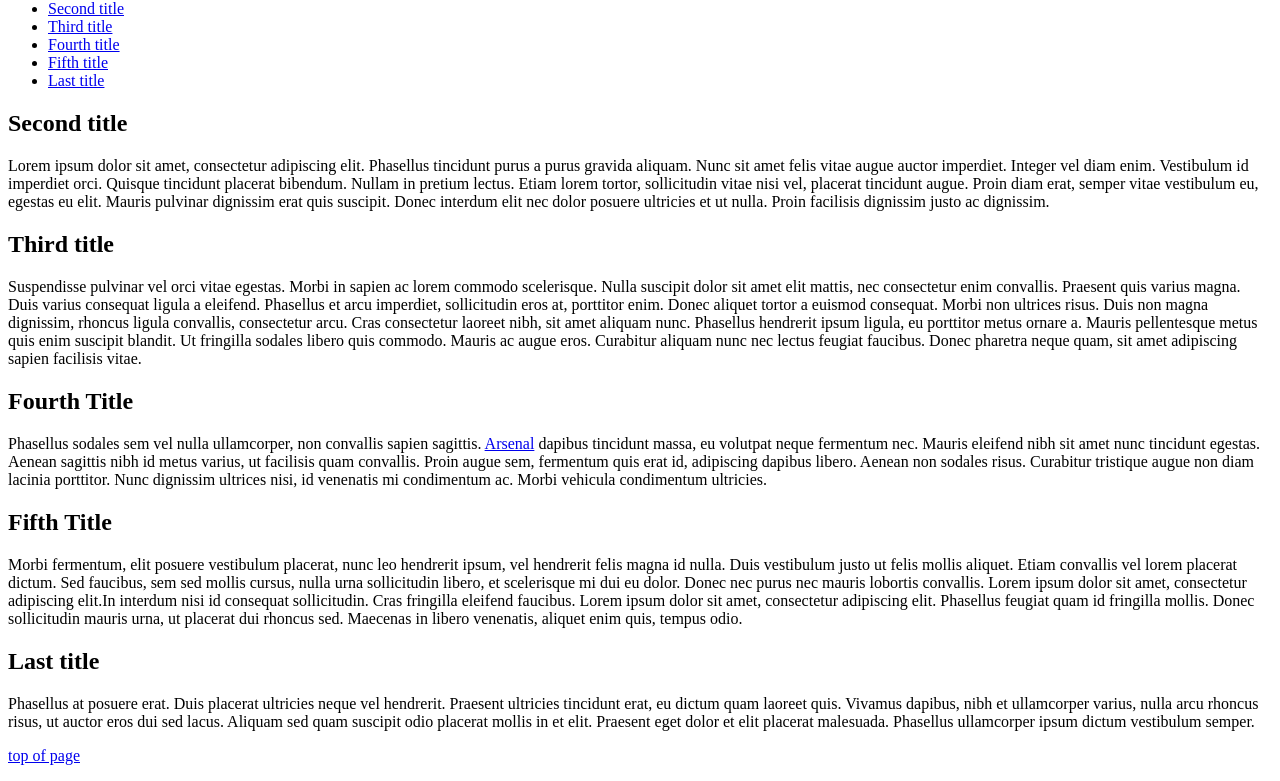
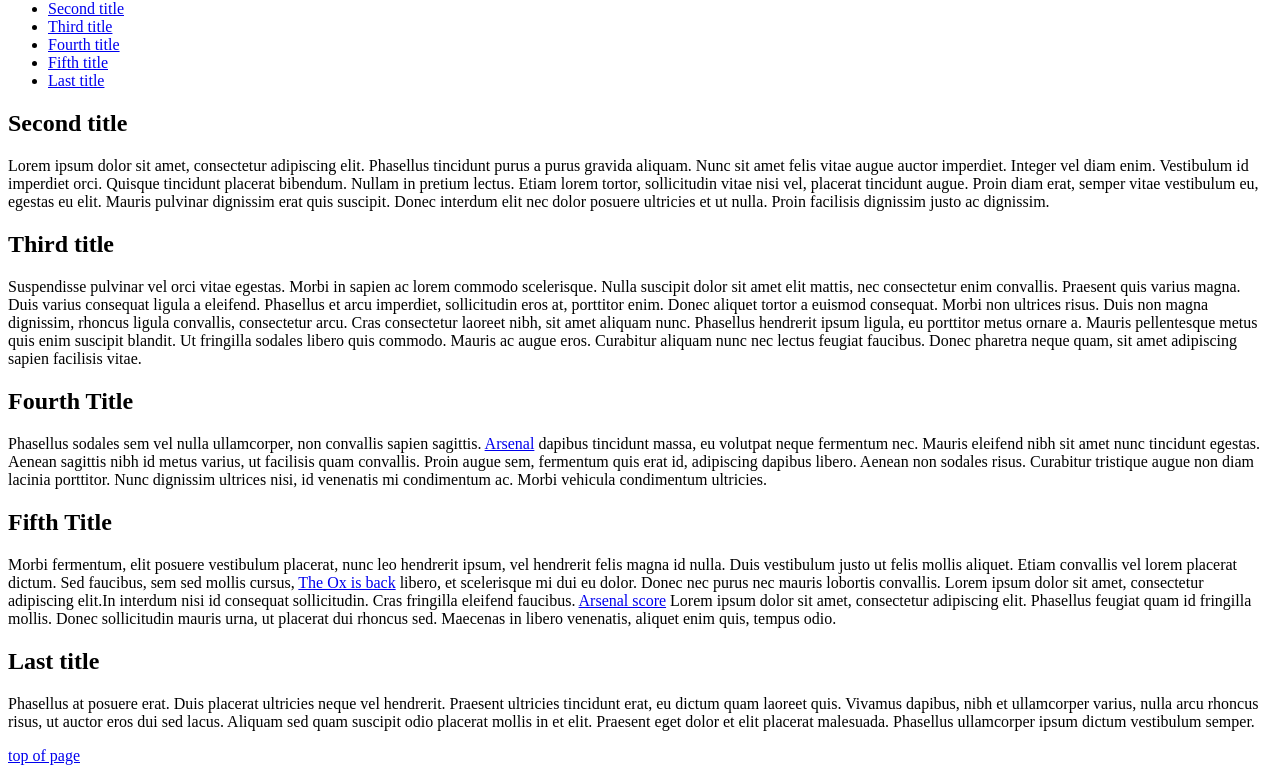
Before and after one commit to Hanastevenson/GA, a plain HTML site: page week1/link_exercise/index.html in a window 1280 px wide. Shown: the part 66-847 px from the top of the page. Drawn offline with Linux system fonts and the light colour scheme.

Commit message:
linking images - directory structure

```diff
--- a/week1/link_exercise/index.html
+++ b/week1/link_exercise/index.html
@@ -21,7 +21,7 @@
 		Phasellus sodales sem vel nulla ullamcorper, non convallis sapien sagittis. <a href="http://www.arsenal.com"> Arsenal</a> dapibus tincidunt massa, eu volutpat neque fermentum nec. Mauris eleifend nibh sit amet nunc tincidunt egestas. Aenean sagittis nibh id metus varius, ut facilisis quam convallis. Proin augue sem, fermentum quis erat id, adipiscing dapibus libero. Aenean non sodales risus. Curabitur tristique augue non diam lacinia porttitor. Nunc dignissim ultrices nisi, id venenatis mi condimentum ac. Morbi vehicula condimentum ultricies.
 
 		<h2 id="fifth_title">Fifth Title</h2>
-		Morbi fermentum, elit posuere vestibulum placerat, nunc leo hendrerit ipsum, vel hendrerit felis magna id nulla. Duis vestibulum justo ut felis mollis aliquet. Etiam convallis vel lorem placerat dictum. Sed faucibus, sem sed mollis cursus, nulla urna sollicitudin libero, et scelerisque mi dui eu dolor. Donec nec purus nec mauris lobortis convallis. Lorem ipsum dolor sit amet, consectetur adipiscing elit.In interdum nisi id consequat sollicitudin. Cras fringilla eleifend faucibus. Lorem ipsum dolor sit amet, consectetur adipiscing elit. Phasellus feugiat quam id fringilla mollis. Donec sollicitudin mauris urna, ut placerat dui rhoncus sed. Maecenas in libero venenatis, aliquet enim quis, tempus odio.
+		Morbi fermentum, elit posuere vestibulum placerat, nunc leo hendrerit ipsum, vel hendrerit felis magna id nulla. Duis vestibulum justo ut felis mollis aliquet. Etiam convallis vel lorem placerat dictum. Sed faucibus, sem sed mollis cursus, <a href="images/theox.jpg">The Ox is back</a> libero, et scelerisque mi dui eu dolor. Donec nec purus nec mauris lobortis convallis. Lorem ipsum dolor sit amet, consectetur adipiscing elit.In interdum nisi id consequat sollicitudin. Cras fringilla eleifend faucibus. <a href="images/more_images/theoxhappy.jpg"> Arsenal score</a> Lorem ipsum dolor sit amet, consectetur adipiscing elit. Phasellus feugiat quam id fringilla mollis. Donec sollicitudin mauris urna, ut placerat dui rhoncus sed. Maecenas in libero venenatis, aliquet enim quis, tempus odio.
 
 		<h2 id="last_title"> Last title </h2>
 		Phasellus at posuere erat. Duis placerat ultricies neque vel hendrerit. Praesent ultricies tincidunt erat, eu dictum quam laoreet quis. Vivamus dapibus, nibh et ullamcorper varius, nulla arcu rhoncus risus, ut auctor eros dui sed lacus. Aliquam sed quam suscipit odio placerat mollis in et elit. Praesent eget dolor et elit placerat malesuada. Phasellus ullamcorper ipsum dictum vestibulum semper.
```
Also changed, not shown: week1/link_exercise/images/more_images/theoxhappy.jpg (added), week1/link_exercise/images/theox.jpg (added).
